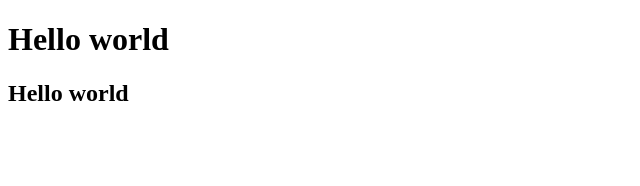
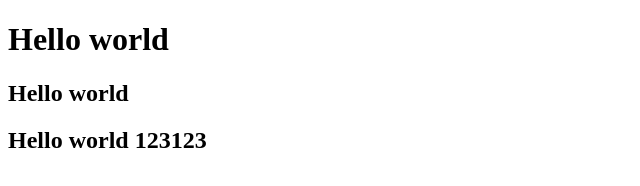
Before and after one commit to maihoc86/projectdau, a plain HTML site: page index.html in a window 1280 px wide. Shown: the whole page, without its empty margins (0-640 px from the left). Drawn offline with Linux system fonts and the light colour scheme.

Commit message:
new brand

```diff
--- a/index.html
+++ b/index.html
@@ -10,5 +10,6 @@
     <h1>Hello world</h1>
 
     <h2>Hello world</h2>
+    <h2>Hello world 123123</h2>
   </body>
 </html>
```
